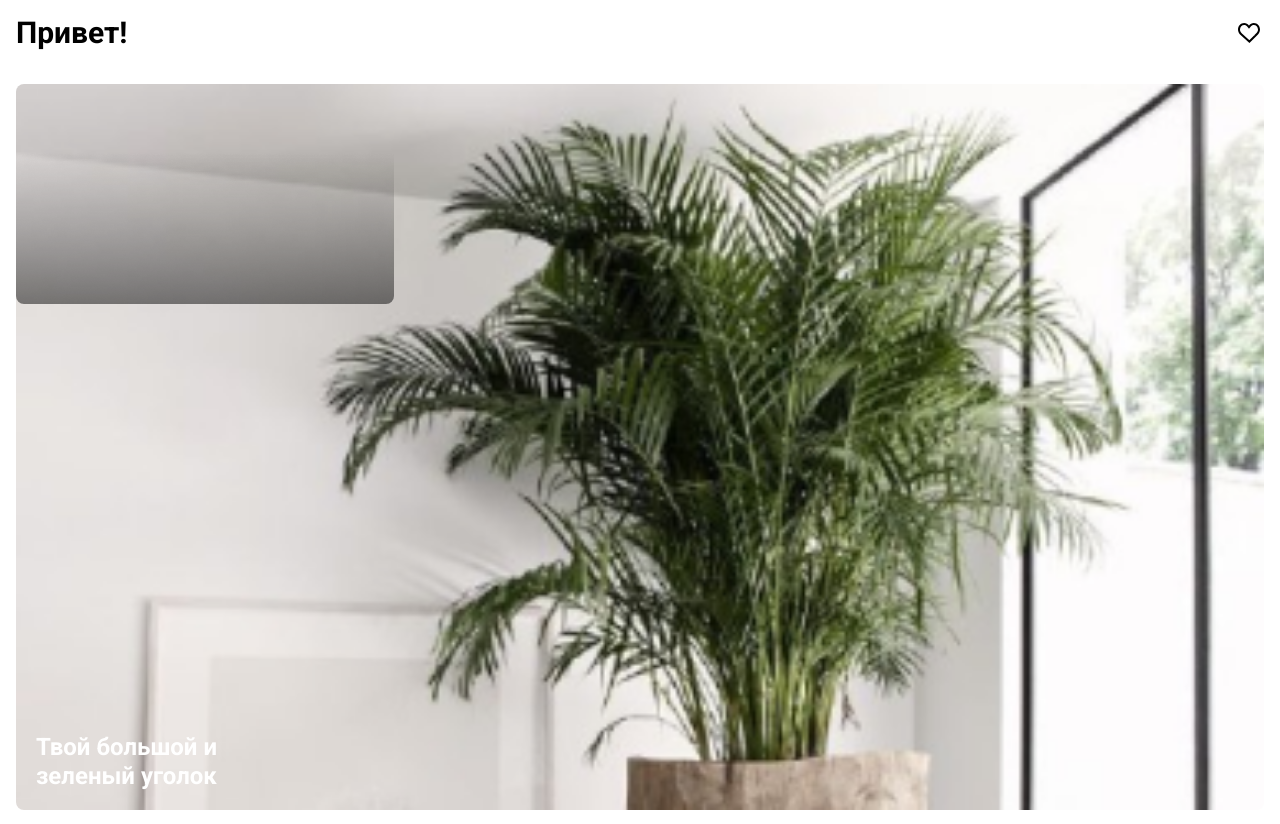
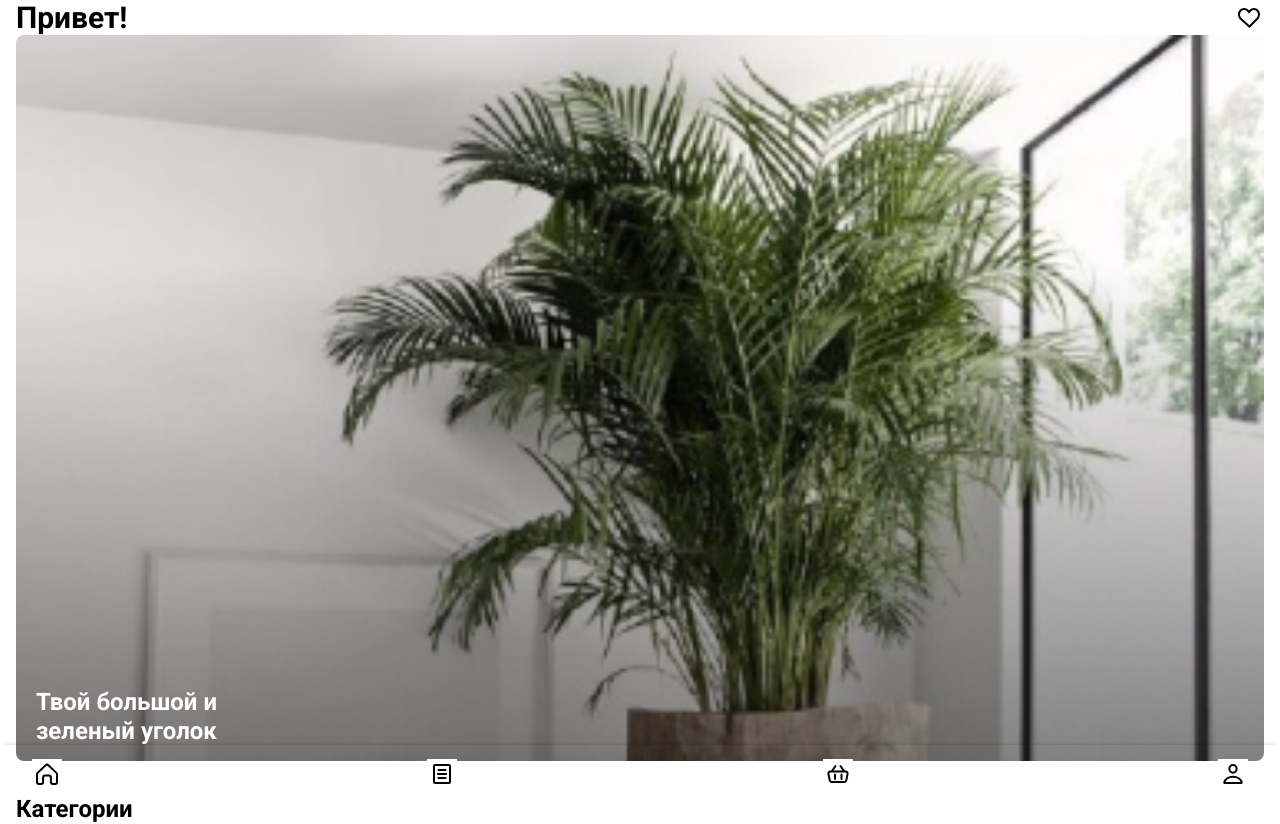
Before and after one commit to SunMadeteam/Frontend, a React (Create React App) app: page / in a window 1280 px wide. Shown: the top 824 px of the page. Built offline with nearby package versions, Linux system fonts and the light colour scheme.

Commit message:
Attached to the bottom of the menu-buttons. Added a change of heart to a red heart to the functionality of the favorites button.

```diff
--- a/src/App.js
+++ b/src/App.js
@@ -1,6 +1,7 @@
 
 import FooterMenu from './common/components/Footer-menu';
 import MainPage from './common/components/Main-page';
+import FilterButton from './common/components/Filter-button/index';
 
 
 function App() {
--- a/src/common/components/Banner-main/index.jsx
+++ b/src/common/components/Banner-main/index.jsx
@@ -8,7 +8,7 @@ const Banner = () => {
       <div className="banner ">
         <img src={banner} alt="" />
       </div>
-        <div className='banner_overlay '>
+        <div className='banner_overlay container'>
           <img src={overlay} alt="" />
       </div>
       <p>Твой большой и <br /> зеленый уголок</p>
--- a/src/common/components/Banner-main/index.scss
+++ b/src/common/components/Banner-main/index.scss
@@ -6,15 +6,18 @@
   margin-bottom: 30px;
   .banner {
     img {
-      display: block;
+      // display: block;
       width: 100%;
-      height: 100%;
+      max-width: 100%;
+      height: auto;
       object-fit: cover;
       border-radius: 8px;
 
     }
   }
   .banner_overlay {
+    width: 100%;
+    left: 0;
     position: absolute;
     top: 0;
     opacity:1;
--- a/src/common/components/Favorite-heart/index.jsx
+++ b/src/common/components/Favorite-heart/index.jsx
@@ -1,15 +1,18 @@
 import './index.scss';
-import heart from "./favorite-heart.svg"
+import { useState } from 'react';
+import heart from "./favorite-heart.svg";
+import redHeart from "./red-heart.svg";
 
 const FavoriteHeart = () => {
-  const state = false;
+  const [state, setState] = useState(false);
 
-  const onFavorite = (state) => {
-    state = !state;
+  const onFavorite = () => {
+    setState(!state)
+    console.log('Presset!')
   }
   return (
     <div className='favorite_heart' onClick={onFavorite}>
-      <img src={heart} alt="" />
+      <img src={state ? redHeart : heart} alt="" />
     </div>
   )
 }
--- a/src/common/components/Favorite-heart/index.scss
+++ b/src/common/components/Favorite-heart/index.scss
@@ -5,9 +5,11 @@
   cursor: pointer;
   img {
     width: 100%;
-    &:hover {
-      background: red;
-    }
+    // &:hover {
+    //   background: url('./red-heart.svg');
+    //   background-repeat: no-repeat;
+    //   background-position: center;
+    // }
   }
 
 }
--- a/src/common/components/Footer-menu/index.jsx
+++ b/src/common/components/Footer-menu/index.jsx
@@ -12,7 +12,6 @@ const FooterMenu = () => {
         <CatalogButton />
         <ShoppingButton />
         <PersonalButton />
-
       </div>
     </div>
   )
--- a/src/common/components/Footer-menu/index.scss
+++ b/src/common/components/Footer-menu/index.scss
@@ -1,5 +1,11 @@
 @import url('./../global.scss');
 
+.footer {
+  position: fixed;
+  bottom: 0;
+  width: 100%;
+  bottom: 0px;
+}
 .footer_menu {
   padding: 9px 26px 3px 26px;
   display: flex;
--- a/src/common/components/Main-page/index.jsx
+++ b/src/common/components/Main-page/index.jsx
@@ -11,8 +11,6 @@ const MainPage = () => {
       <CartegoryCartWrapper />
       <CategoryTitle title="Популярные" />
       <CategoryTitle title="Уход" />
-      <CartegoryCartWrapper />
-
     </div>
   )
 }
```
Also changed, not shown: src/common/components/Favorite-heart/red-heart.svg (added).
